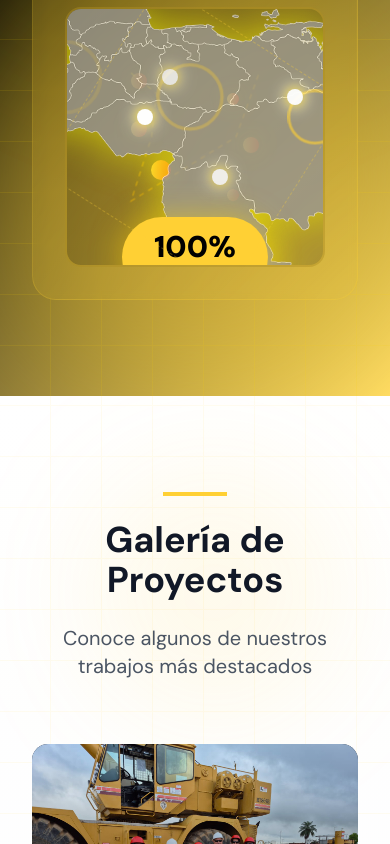
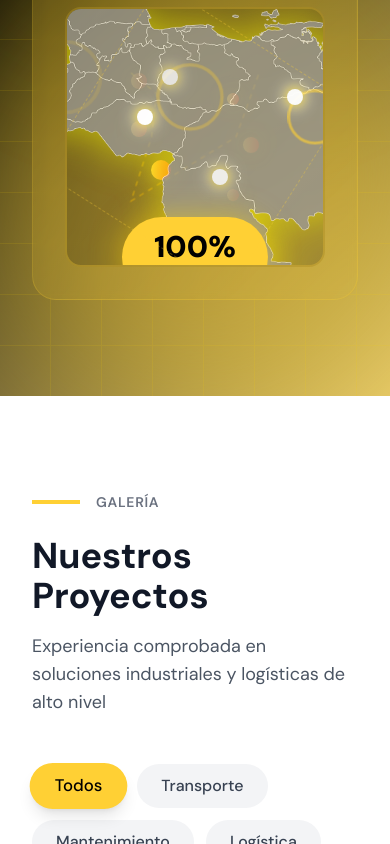
Before and after one commit to luis-alvarezf10/serlimca-page, a React (Vite) app: page / in a window 390 px wide. Shown: the part 3868-4712 px from the top of the page. Built offline with nearby package versions, Linux system fonts and the light colour scheme.

Commit message:
gallery actualizado

```diff
--- a/src/pages/home/components/CoverageSection.jsx
+++ b/src/pages/home/components/CoverageSection.jsx
@@ -43,7 +43,7 @@ const CoverageSection = () => {
 
   return (
     <section id="coverage" ref={sectionRef} className="py-24 relative overflow-hidden" style={{
-      background: 'linear-gradient(135deg, #1a1a1a 0%, #080808ff 50%, #ffd034bd 100%)'
+      background: 'linear-gradient(135deg, #1a1a1a 0%, #080808ff 50%, #d8b236bd 100%)'
     }}>
       {/* Animated Grid Pattern */}
       <div className="absolute inset-0 opacity-10">
--- a/src/pages/home/components/GallerySection.jsx
+++ b/src/pages/home/components/GallerySection.jsx
@@ -1,5 +1,5 @@
 import { useEffect, useRef, useState } from 'react'
-import { HiZoomIn } from 'react-icons/hi'
+import { HiZoomIn, HiX } from 'react-icons/hi'
 
 // Import images
 import imagen1 from '../../../assets/imagen-1.jpeg'
@@ -10,17 +10,20 @@ import imagen5 from '../../../assets/imagen-5.jpeg'
 import imagen6 from '../../../assets/imagen-6.jpeg'
 
 const galleryImages = [
-  { id: 1, src: imagen1, title: 'Proyecto 1', category: 'Construcción' },
-  { id: 2, src: imagen2, title: 'Proyecto 2', category: 'Transporte' },
-  { id: 3, src: imagen3, title: 'Proyecto 3', category: 'Logística' },
-  { id: 4, src: imagen4, title: 'Proyecto 4', category: 'Construcción' },
-  { id: 5, src: imagen5, title: 'Proyecto 5', category: 'Transporte' },
-  { id: 6, src: imagen6, title: 'Proyecto 6', category: 'Logística' },
+  { id: 1, src: imagen1, title: 'Transporte de Maquinaria Pesada', category: 'Transporte', description: 'Logística especializada en equipos industriales' },
+  { id: 2, src: imagen2, title: 'Mantenimiento Industrial', category: 'Mantenimiento', description: 'Servicios preventivos y correctivos' },
+  { id: 3, src: imagen3, title: 'Soluciones Logísticas', category: 'Logística', description: 'Gestión integral de cadena de suministro' },
+  { id: 4, src: imagen4, title: 'Construcción de Infraestructura', category: 'Construcción', description: 'Proyectos de gran envergadura' },
+  { id: 5, src: imagen5, title: 'Flota de Transporte', category: 'Transporte', description: 'Vehículos especializados y certificados' },
+  { id: 6, src: imagen6, title: 'Operaciones Logísticas', category: 'Logística', description: 'Optimización de procesos operativos' },
 ]
+
+const categories = ['Todos', 'Transporte', 'Mantenimiento', 'Logística', 'Construcción']
 
 const GallerySection = () => {
   const [isVisible, setIsVisible] = useState(false)
   const [selectedImage, setSelectedImage] = useState(null)
+  const [activeCategory, setActiveCategory] = useState('Todos')
   const sectionRef = useRef(null)
 
   useEffect(() => {
@@ -44,129 +47,164 @@ const GallerySection = () => {
     }
   }, [])
 
+  const filteredImages = activeCategory === 'Todos'
+    ? galleryImages
+    : galleryImages.filter(img => img.category === activeCategory)
+
   return (
     <section
       id="gallery"
       ref={sectionRef}
-      className="py-24 relative overflow-hidden bg-gradient-to-b from-white to-gray-50"
+      className="py-24 relative overflow-hidden bg-white"
     >
-      {/* Animated Grid Pattern */}
-      <div className="absolute inset-0 opacity-5">
-        <div
-          className="absolute inset-0"
-          style={{
-            backgroundImage: `repeating-linear-gradient(0deg, transparent, transparent 50px, var(--primary, #FFD700) 50px, var(--primary, #FFD700) 51px),
-                             repeating-linear-gradient(90deg, transparent, transparent 50px, var(--primary, #FFD700) 50px, var(--primary, #FFD700) 51px)`
-          }}
-        />
-      </div>
-
-      {/* Floating Orbs */}
-      <div className="absolute top-20 left-20 w-64 h-64 bg-primary/10 rounded-full blur-3xl animate-float" />
-      <div className="absolute bottom-20 right-20 w-80 h-80 bg-primary/15 rounded-full blur-3xl animate-float"
-        style={{ animationDelay: '2s' }}
-      />
-
       <div className="container mx-auto px-8 relative max-w-7xl">
         {/* Header */}
-        <div className={`text-center mb-16 transform transition-all duration-1000 ${
+        <div className={`mb-12 transform transition-all duration-1000 ${
           isVisible ? 'translate-y-0 opacity-100' : 'translate-y-10 opacity-0'
         }`}>
-          <div className="w-16 h-1 bg-primary mx-auto mb-6" />
-          <h2 className="text-4xl md:text-5xl font-bold text-gray-900 mb-6">
-            Galería de Proyectos
-          </h2>
-          <p className="text-xl text-gray-600 max-w-2xl mx-auto">
-            Conoce algunos de nuestros trabajos más destacados
-          </p>
+          <div className="flex items-center gap-4 mb-6">
+            <div className="w-12 h-1 bg-primary" />
+            <span className="text-sm font-semibold tracking-wider text-gray-500 uppercase">Galería</span>
+          </div>
+          <div className="flex flex-col md:flex-row md:items-end md:justify-between gap-6">
+            <div>
+              <h2 className="text-4xl md:text-5xl font-bold text-gray-900 mb-4">
+                Nuestros Proyectos
+              </h2>
+              <p className="text-lg text-gray-600 max-w-2xl">
+                Experiencia comprobada en soluciones industriales y logísticas de alto nivel
+              </p>
+            </div>
+
+          </div>
         </div>
 
-        {/* Gallery Grid */}
+        {/* Category Filter */}
+        <div className={`flex flex-wrap gap-3 mb-12 transform transition-all duration-1000 delay-200 ${
+          isVisible ? 'translate-y-0 opacity-100' : 'translate-y-10 opacity-0'
+        }`}>
+          {categories.map((category) => (
+            <button
+              key={category}
+              onClick={() => setActiveCategory(category)}
+              className={`px-6 py-2.5 rounded-full font-medium transition-all duration-300 ${
+                activeCategory === category
+                  ? 'bg-primary text-black shadow-lg scale-105'
+                  : 'bg-gray-100 text-gray-700 hover:bg-gray-200'
+              }`}
+            >
+              {category}
+            </button>
+          ))}
+        </div>
+
+        {/* Gallery Grid - Professional Masonry Layout */}
         <div className="grid grid-cols-1 md:grid-cols-2 lg:grid-cols-3 gap-6">
-          {galleryImages.map((image, index) => (
+          {filteredImages.map((image, index) => (
             <div
               key={image.id}
-              className={`group relative overflow-hidden rounded-2xl cursor-pointer transform transition-all duration-700 hover:scale-105 hover:z-10 ${
+              className={`group relative overflow-hidden bg-gray-100 cursor-pointer transform transition-all duration-700 rounded-xl ${
                 isVisible ? 'translate-y-0 opacity-100' : 'translate-y-20 opacity-0'
-              }`}
+              } ${index === 0 ? 'md:col-span-2 md:row-span-2' : ''}`}
               style={{
                 transitionDelay: `${index * 100}ms`,
-                aspectRatio: '4/3'
+                aspectRatio: index === 0 ? '16/9' : '4/3'
               }}
               onClick={() => setSelectedImage(image)}
             >
-              {/* Image */}
-              <div className="absolute inset-0 bg-gradient-to-br from-gray-900 to-gray-800">
+              {/* Image Container */}
+              <div className="absolute inset-0">
                 <img
                   src={image.src}
                   alt={image.title}
-                  className="w-full h-full object-cover transition-transform duration-700 group-hover:scale-110 "
+                  className="w-full h-full object-cover transition-all duration-700 group-hover:scale-110"
                 />
               </div>
 
-              {/* Overlay */}
-              <div className="absolute inset-0 bg-gradient-to-t from-black/80 via-black/40 to-transparent opacity-60 group-hover:opacity-90 transition-opacity duration-300" />
+              {/* Gradient Overlay */}
+              <div className="absolute inset-0 bg-gradient-to-t from-black via-black/50 to-transparent opacity-70 group-hover:opacity-90 transition-all duration-500" />
 
-              {/* Content */}
-              <div className="absolute inset-0 flex flex-col justify-end p-6 transform translate-y-4 group-hover:translate-y-0 transition-transform duration-300">
-                <div className="transform translate-y-8 group-hover:translate-y-0 transition-transform duration-300">
-                  <span className="inline-block px-3 py-1 bg-primary/90 text-black text-xs font-semibold rounded-full mb-3">
+              {/* Content Overlay */}
+              <div className="absolute inset-0 p-6 flex flex-col justify-end">
+                {/* Category Badge */}
+                <div className="transform translate-y-2 group-hover:translate-y-0 transition-transform duration-500">
+                  <span className="inline-block px-3 py-1 bg-primary text-black text-xs font-bold rounded mb-3 uppercase tracking-wide">
                     {image.category}
                   </span>
-                  <h3 className="text-white text-xl font-bold mb-2">
-                    {image.title}
-                  </h3>
                 </div>
+
+                {/* Title */}
+                <h3 className="text-white text-xl md:text-2xl font-bold mb-2 transform translate-y-2 group-hover:translate-y-0 transition-transform duration-500 delay-75">
+                  {image.title}
+                </h3>
+
+                {/* Description - Only visible on hover */}
+                <p className="text-gray-300 text-sm opacity-0 group-hover:opacity-100 transform translate-y-4 group-hover:translate-y-0 transition-all duration-500 delay-100">
+                  {image.description}
+                </p>
               </div>
 
               {/* Zoom Icon */}
-              <div className="absolute top-4 right-4 w-10 h-10 bg-white/20 backdrop-blur-sm rounded-full flex items-center justify-center opacity-0 group-hover:opacity-100 transform scale-0 group-hover:scale-100 transition-all duration-300">
-                <HiZoomIn className="w-5 h-5 text-white" />
+              <div className="absolute top-6 right-6 w-12 h-12 bg-white rounded-full flex items-center justify-center opacity-0 group-hover:opacity-100 transform scale-0 group-hover:scale-100 transition-all duration-500 shadow-lg">
+                <HiZoomIn className="w-6 h-6 text-gray-900" />
               </div>
 
-              {/* Border Animation */}
-              <div className="absolute inset-0 border-2 border-primary/0 group-hover:border-primary/50 rounded-2xl transition-all duration-300" />
+              {/* Border Accent */}
+              <div className="absolute inset-0 border-4 border-primary opacity-0 group-hover:opacity-100 transition-opacity duration-500 rounded-xl" />
             </div>
           ))}
         </div>
 
-        {/* CTA Button */}
-        <div className={`text-center mt-16 transform transition-all duration-1000 delay-500 ${
-          isVisible ? 'translate-y-0 opacity-100' : 'translate-y-10 opacity-0'
-        }`}>
-          <button className="px-8 py-4 bg-primary text-black font-semibold rounded-full hover:shadow-2xl hover:scale-105 transition-all duration-300"
-            style={{ boxShadow: '0 10px 40px rgba(255, 215, 0, 0.3)' }}
-          >
-            Ver Todos los Proyectos
-          </button>
-        </div>
+        {/* Stats Bar */}
+
       </div>
 
       {/* Lightbox Modal */}
       {selectedImage && (
         <div
-          className="fixed inset-0 bg-black/95 z-50 flex items-center justify-center p-4 animate-fade-in"
+          className="fixed inset-0 bg-black/95 backdrop-blur-sm z-50 flex items-center justify-center p-4 animate-fade-in"
           onClick={() => setSelectedImage(null)}
         >
+          {/* Close Button */}
           <button
-            className="absolute top-4 right-4 w-12 h-12 bg-white/10 backdrop-blur-sm rounded-full flex items-center justify-center text-white text-2xl hover:bg-white/20 transition-colors"
+            className="absolute top-6 right-6 w-14 h-14 bg-white rounded-full flex items-center justify-center text-gray-900 hover:bg-gray-100 transition-all duration-300 shadow-xl z-10 group"
             onClick={() => setSelectedImage(null)}
           >
-            ×
+            <HiX className="w-7 h-7 group-hover:rotate-90 transition-transform duration-300" />
           </button>
-          <div className="max-w-5xl w-full">
-            <img
-              src={selectedImage.src}
-              alt={selectedImage.title}
-              className="w-full h-auto rounded-2xl shadow-2xl"
-            />
-            <div className="text-center mt-6">
-              <span className="inline-block px-4 py-2 bg-primary text-black text-sm font-semibold rounded-full mb-3">
-                {selectedImage.category}
-              </span>
-              <h3 className="text-white text-2xl font-bold">
-                {selectedImage.title}
-              </h3>
+
+          {/* Modal Content */}
+          <div className="max-w-6xl w-full" onClick={(e) => e.stopPropagation()}>
+            {/* Image Container */}
+            <div className="relative rounded-2xl overflow-hidden shadow-2xl mb-6">
+              <img
+                src={selectedImage.src}
+                alt={selectedImage.title}
+                className="w-full h-auto"
+              />
+            </div>
+
+            {/* Image Info */}
+            <div className="bg-white rounded-2xl p-8 shadow-xl">
+              <div className="flex items-start justify-between gap-6">
+                <div className="flex-1">
+                  <span className="inline-block px-4 py-1.5 bg-primary text-black text-sm font-bold rounded-full mb-4 uppercase tracking-wide">
+                    {selectedImage.category}
+                  </span>
+                  <h3 className="text-gray-900 text-3xl font-bold mb-3">
+                    {selectedImage.title}
+                  </h3>
+                  <p className="text-gray-600 text-lg">
+                    {selectedImage.description}
+                  </p>
+                </div>
+                <button
+                  className="px-6 py-3 bg-gray-900 text-white rounded-full font-semibold hover:bg-gray-800 transition-colors duration-300"
+                  onClick={() => setSelectedImage(null)}
+                >
+                  Cerrar
+                </button>
+              </div>
             </div>
           </div>
         </div>
```
